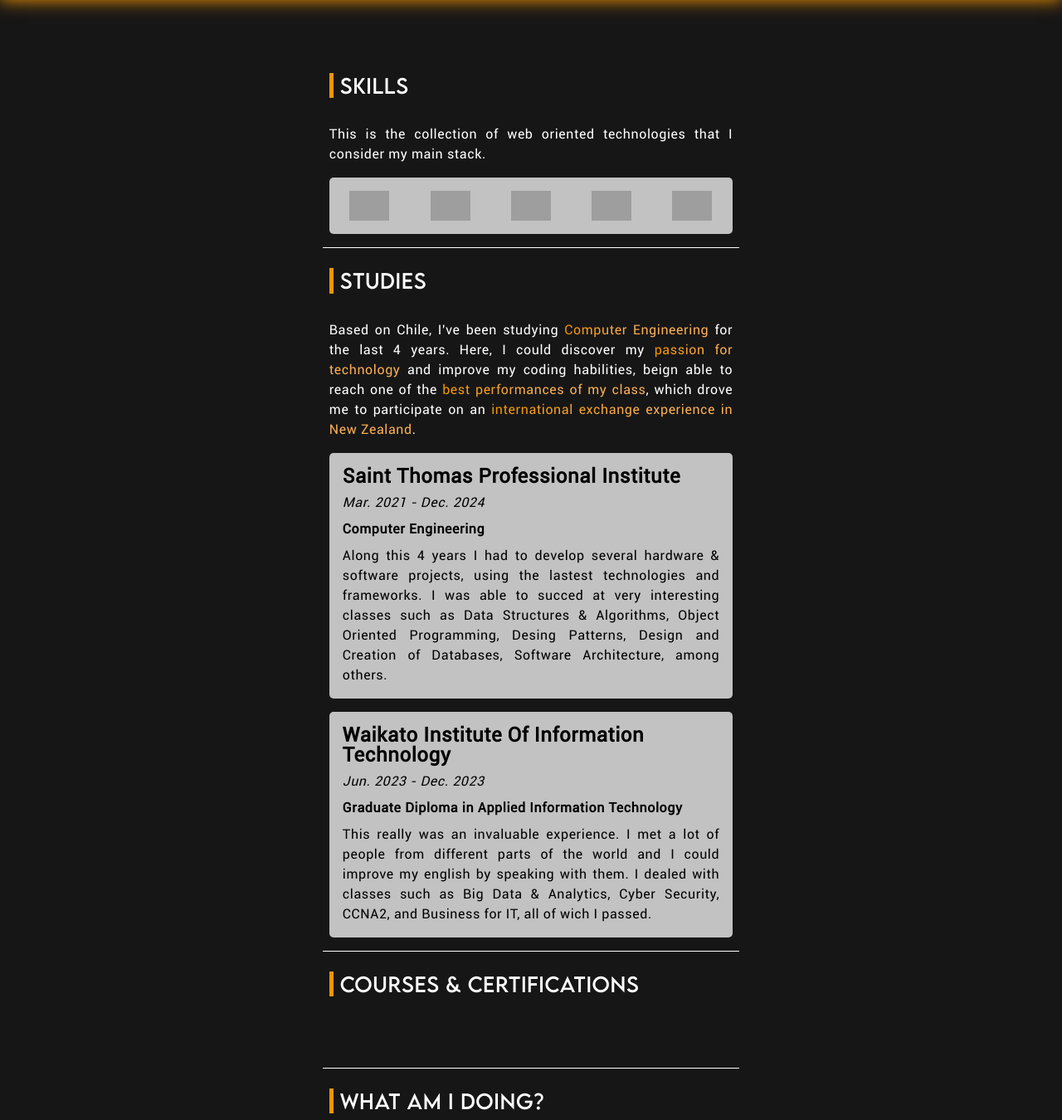
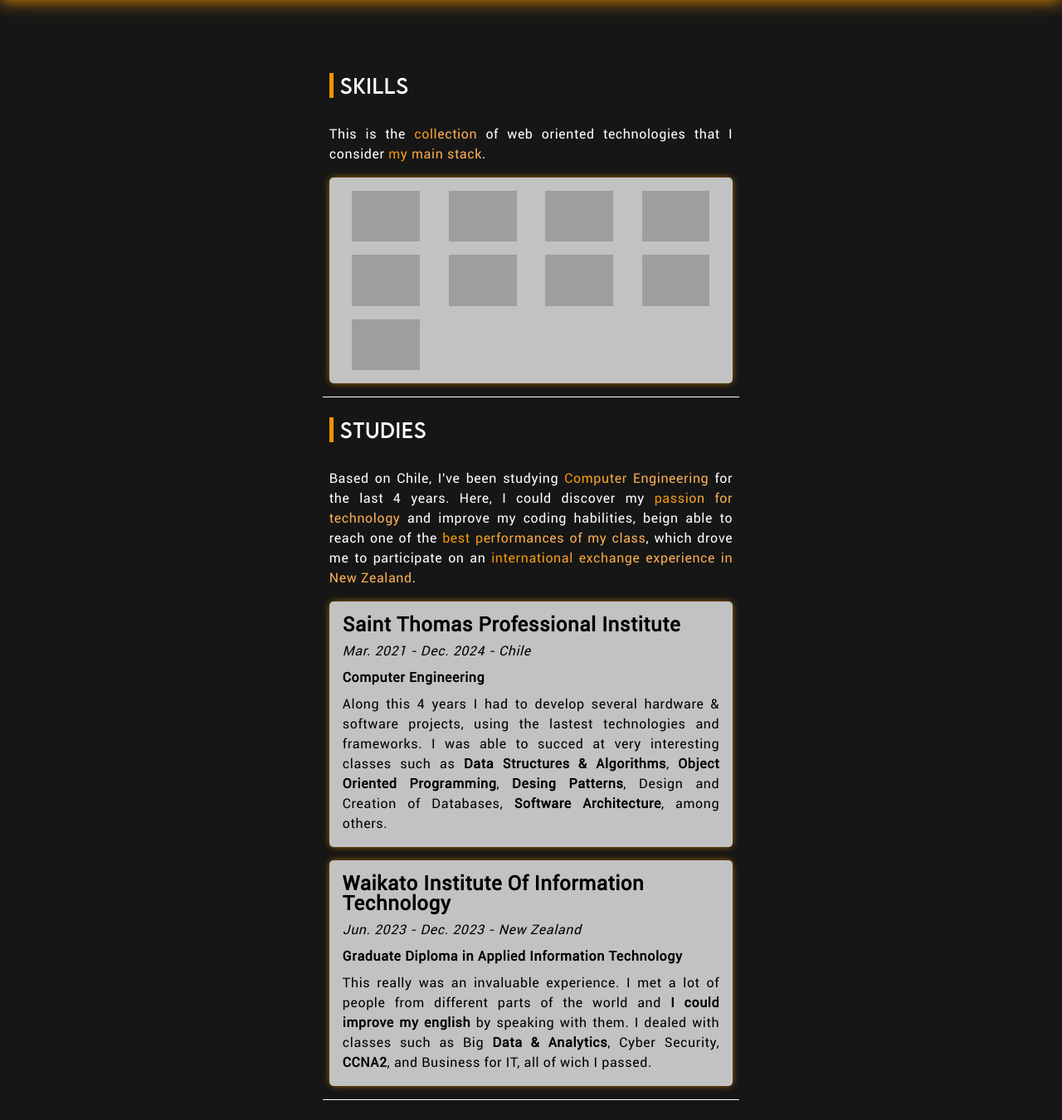
Before and after one commit to zebalday/Portfolio, a Django app: template website/templates/professional-info.html in a window 1280 px wide. Shown: the part 75-1425 px from the top of the page at 83% size. Run offline with Django 5.2, Linux system fonts and the light colour scheme; the template is opened without the code that fills it, so the values that code supplies are empty; some libraries are stand-ins or nearby versions; grey boxes are pictures that could not be loaded.

Commit message:
Commit 14th: Context processor for listing public projects (Added); githu_api.py (Del); GitHubAPI is being used as submodule for requests to GH public API. Professional info section style refactors.

```diff
--- a/ZebaldayPortfolio/settings.py
+++ b/ZebaldayPortfolio/settings.py
@@ -68,6 +68,7 @@ TEMPLATES = [
                 'django.template.context_processors.request',
                 'django.contrib.auth.context_processors.auth',
                 'django.contrib.messages.context_processors.messages',
+                'website.context_processors.get_public_projects',
             ],
         },
     },
--- /dev/null
+++ b/website/context_processors.py
@@ -0,0 +1,38 @@
+from .models import Project
+
+def get_public_projects(request):
+
+    projects_full = []
+
+    projects = Project.objects.filter(is_public=True)
+
+    # Relate project with its languages and framewworks
+    for project in projects:
+        related_languages = project.languages.all()
+        related_frameworks = project.framework.all()
+        related_libraries = project.libraries.all()
+
+        if related_libraries.filter(name__in=("Pandas","Numpy","Seaborn","MatPlotLib")).exists():
+            filter_identifier = "filter-datascience filter-python"
+        elif related_frameworks.filter(name="Django").exists():
+            filter_identifier = "filter-django filter-python"
+        elif related_languages.filter(name="Python").exists():
+            filter_identifier = "filter-python"
+        else:
+            filter_identifier = None
+
+        # Create dictionary with project and its tags
+        full_project = {
+            "project":project,
+            "languages":related_languages,
+            "framework":related_frameworks,
+            "libraries":related_libraries,
+            "filter":filter_identifier,
+        }
+
+        # Add dictionary to the list of projects
+        projects_full.append(full_project)
+
+
+    # return context
+    return ({"projects_full":projects_full})
--- a/website/static/css/styles.professional-info.css
+++ b/website/static/css/styles.professional-info.css
@@ -18,6 +18,7 @@
         border-bottom: 1px solid var(--color-light-primary-a0);
         padding-bottom: 1rem;
         font-family: "Roboto-R";
+        font-family: "Roboto-R";
 
         .section-title{
             margin-bottom: 1rem;
@@ -32,19 +33,22 @@
 
     .skills-section{
         .stack{
-            display: flex;
-            flex-direction: row;
+            display: grid;
+            grid-template-columns: repeat(auto-fit, minmax(3rem, 6rem));
+            row-gap: 1rem;
+            column-gap: 1rem;
             align-items: center;
             justify-content: space-evenly;
-            padding: 1rem 0;
+            padding: 1rem;
             border-radius: 5px;
             background-color: var(--color-dark-primary-a10);
+            box-shadow: 0px 0px 10px -2px var(--color-light-secondary-a50);
+
 
             .stack-item{
-                width: 20%;
 
                 img{
-                    max-width: 3rem;
+                    max-width: 85%;
                     display: block;
                     margin: 0 auto;
                 }
@@ -62,13 +66,16 @@
                 min-height: 50px;
                 background-color: var(--color-dark-primary-a10);
                 padding: 1rem;
+                padding: 1rem;
                 border-radius: 5px;
                 display: flex;
                 flex-direction: column;
                 row-gap: 0.5rem;
+                box-shadow: 0px 0px 10px -2px var(--color-light-secondary-a50);
 
                 .title{
                     line-height: 1.5rem;
+                    text-align: left;
                     h2{
                         margin: 0 auto;
                     }
@@ -76,10 +83,13 @@
                 .date{
                     font-style: italic;
                     color: var(--color-dark-secondary-a10);
+                    text-align: left;
                 }
                 .degree{
-                    font-weight: bold;
+                    font-weight: bolder;
+                    text-align: left;
                 }
+
                 >div>p{
                     color: var(--color-dark-secondary-a90);
                     margin: 0 auto;
--- a/website/templates/professional-info.html
+++ b/website/templates/professional-info.html
@@ -13,19 +13,25 @@
     <div class="professional-info-container">
         <div class="skills-section">
             <div class="section-title">Skills</div>
-            <p>This is the collection of web oriented technologies that I consider my main stack.</p>
+            <p>This is the <span class="highlighted-text">collection</span> of web oriented technologies that I consider <span class="highlighted-text">my main stack</span>.</p>
             <div class="stack">
                 <div class="stack-item"><img src="{% static 'img/icons/html-logo.png' %}"></div>
                 <div class="stack-item"><img src="{% static 'img/icons/css-logo.png' %}"></div>
                 <div class="stack-item"><img src="{% static 'img/icons/javascript-logo.png' %}"></div>
                 <div class="stack-item"><img src="{% static 'img/icons/python-logo.png' %}"></div>
                 <div class="stack-item"><img src="{% static 'img/icons/django-logo.png' %}"></div>
+                <div class="stack-item"><img src="{% static 'img/icons/drf-logo.png' %}"></div>
+                <div class="stack-item"><img src="{% static 'img/icons/mysql-logo.png' %}"></div>
+                <div class="stack-item"><img src="{% static 'img/icons/git-logo.png' %}"></div>
+                <div class="stack-item"><img src="{% static 'img/icons/github-logo.png' %}"></div>
             </div>
         </div>
+
 
         <div class="studies-section">
             <div class="section-title">Studies</div>
             <p>Based on Chile, I've been studying <span class="highlighted-text">Computer Engineering</span> for the last 4 years. Here, I could discover my <span class="highlighted-text">passion for technology</span> and improve my coding habilities, beign able to reach one of the <span class="highlighted-text">best performances of my class</span>, which drove me to participate on an <span class="highlighted-text">international exchange experience in New Zealand</span>.</p>
+
 
             <div class="study-institutions">
                 <div class="institution-item">
@@ -33,7 +39,7 @@
                         <h2>Saint Thomas Professional Institute</h2>
                     </div>
                     <div class="date">
-                        <p>Mar. 2021 - Dec. 2024</p>
+                        <p>Mar. 2021 - Dec. 2024 - Chile</p>
                     </div>
                     <div class="degree">
                         <p>Computer Engineering</p>
@@ -41,7 +47,7 @@
                     <div class="description">
                         <p>
                         Along this 4 years I had to develop several hardware & software projects, using the lastest technologies and frameworks.
-                        I was able to succed at very interesting classes such as Data Structures & Algorithms, Object Oriented Programming, Desing Patterns, Design and Creation of Databases, Software Architecture, among others.
+                        I was able to succed at very interesting classes such as <b>Data Structures & Algorithms</b>, <b>Object Oriented Programming</b>, <b>Desing Patterns</b>, Design and Creation of Databases, <b>Software Architecture</b>, among others.
                         </p>
                     </div>
                 </div>
@@ -51,24 +57,26 @@
                         <h2>Waikato Institute Of Information Technology</h2>
                     </div>
                     <div class="date">
-                        <p>Jun. 2023 - Dec. 2023</p>
+                        <p>Jun. 2023 - Dec. 2023 - New Zealand</p>
                     </div>
                     <div class="degree">
                         <p>Graduate Diploma in Applied Information Technology</p>
                     </div>
                     <div class="description">
                         <p>
-                        This really was an invaluable experience. I met a lot of people from different parts of the world and I could improve my english by speaking with them.
-                        I dealed with classes such as Big Data & Analytics, Cyber Security, CCNA2, and Business for IT, all of wich I passed.
+                        This really was an invaluable experience. I met a lot of people from different parts of the world and <b>I could improve my english</b> by speaking with them.
+                        I dealed with classes such as Big <b>Data & Analytics</b>, Cyber Security, <b>CCNA2</b>, and Business for IT, all of wich I passed.
                         </p>
                     </div>
                 </div>
             </div>
         </div>
+
         <div class="certifications-section">
             <div class="section-title">Courses & Certifications</div>
             <p></p>
         </div>
+
         <div class="commits-section">
             <div class="section-title">What am I doing?</div>
             {% include "includes/last-commits.html" %}
```
Also changed, not shown: website/views.py (+7 -35 lines).
